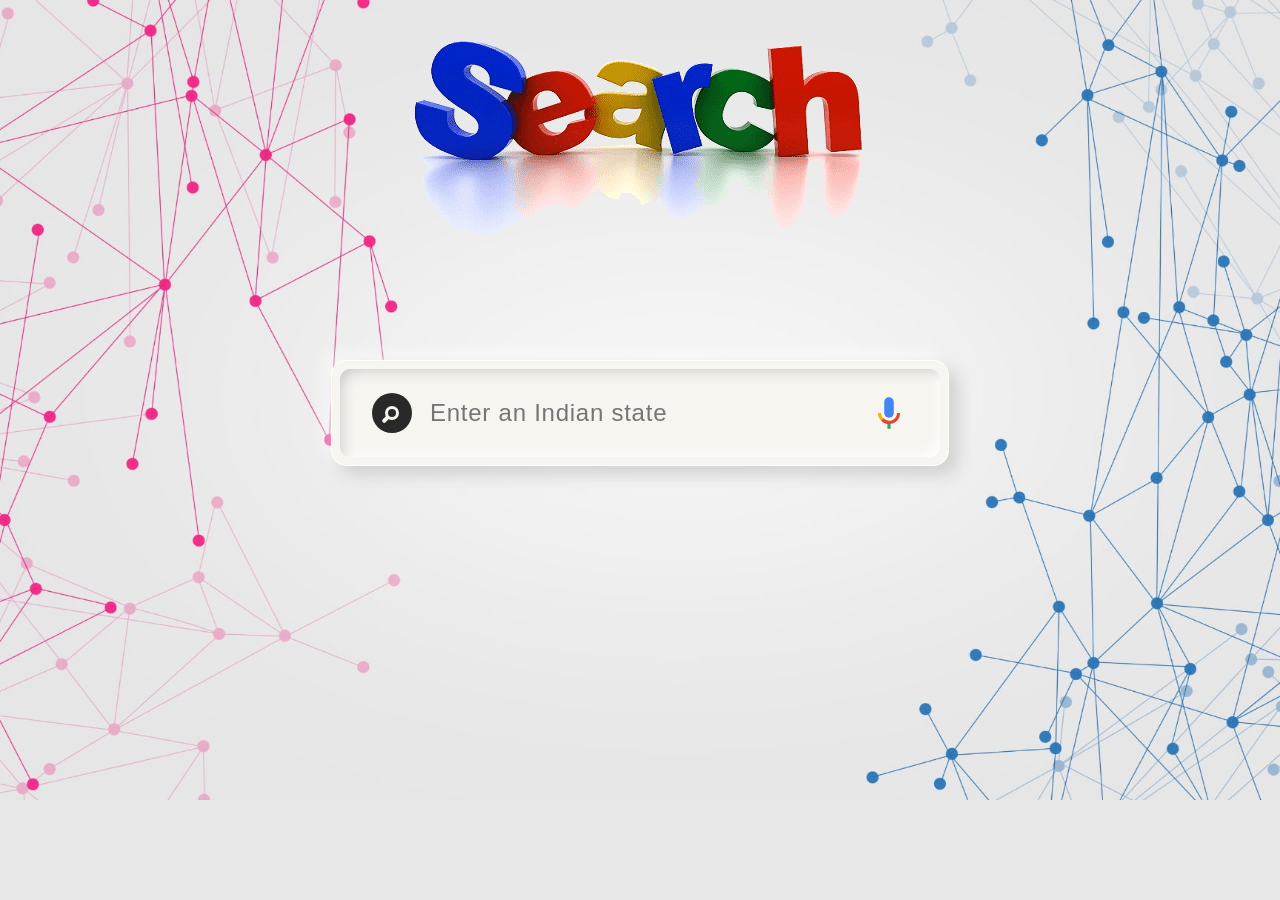
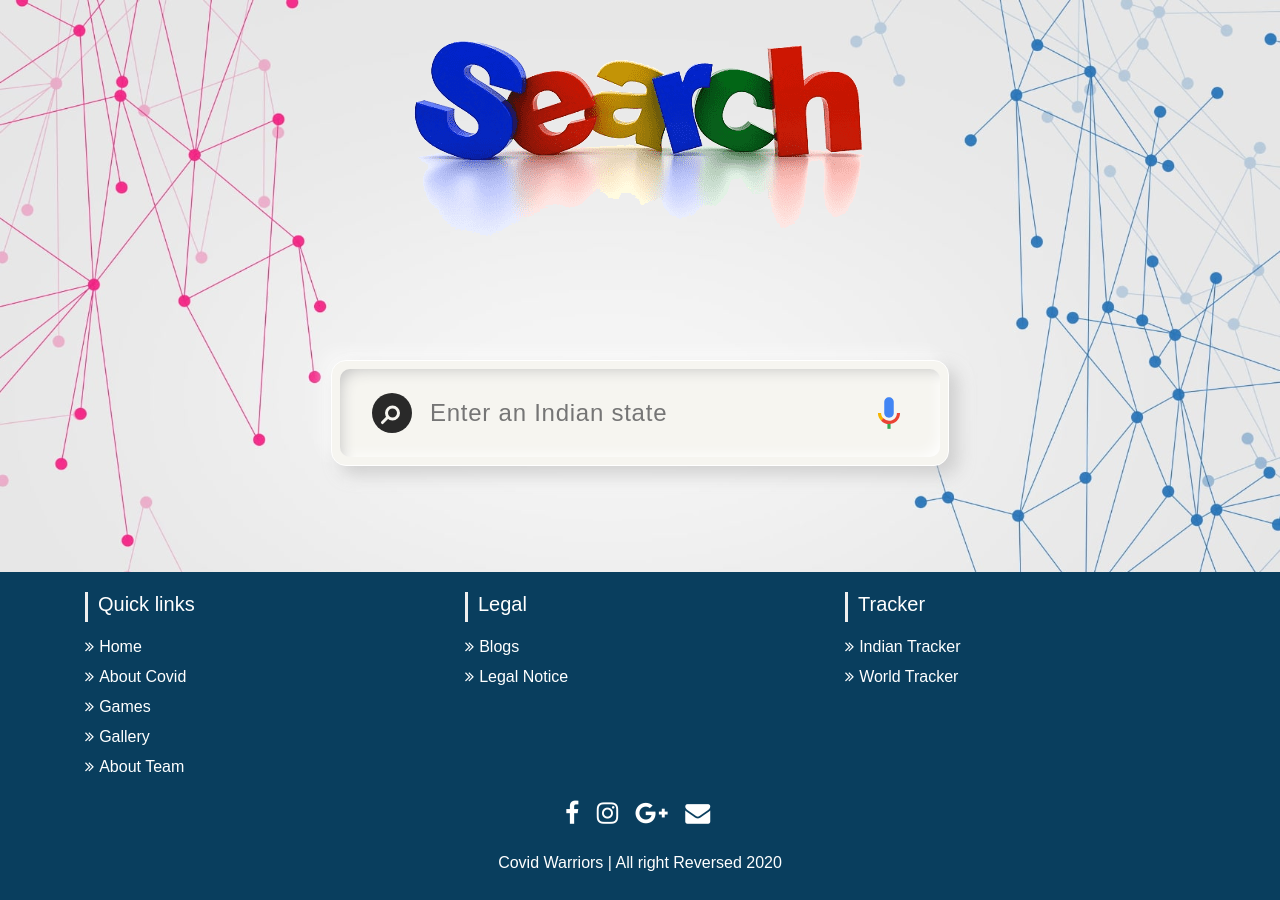
Before and after one commit to dummy26/Covid-Warriors, a Django app: page /search_tab in a window 1280 px wide. Before the commit the page ends 800 px from the top, so only its background shows below. Run offline with Django 3.2, Linux system fonts and the light colour scheme; parts of the project's set-up code (start-up, migrations or seed data) failed here and were passed over; some libraries are stand-ins or nearby versions.

Commit message:
added footer

```diff
--- a/home/static/home/css/404.css
+++ b/home/static/home/css/404.css
@@ -1,6 +1,6 @@
 body {
     background-color: #EEEEEE;
-    font-family: 'Roboto', sans-serif;
+    font-family: sans-serif, Arial;
 }
 
 h1 {
--- /dev/null
+++ b/home/static/home/css/footer.css
@@ -0,0 +1,80 @@
+@import url('https://maxcdn.bootstrapcdn.com/font-awesome/4.7.0/css/font-awesome.min.css');
+section {
+    margin-top: 80px;
+    padding: 20px 0;
+}
+
+#footer {
+    background: #093e5e !important;
+}
+
+#footer h5 {
+    padding-left: 10px;
+    border-left: 3px solid #eeeeee;
+    padding-bottom: 6px;
+    margin-bottom: 10px;
+    color: #ffffff;
+}
+
+#footer a {
+    color: #ffffff;
+    text-decoration: none !important;
+    background-color: transparent;
+    -webkit-text-decoration-skip: objects;
+}
+
+#footer ul.social li {
+    padding: 3px 0;
+}
+
+#footer ul.social li a i {
+    margin-right: 5px;
+    font-size: 25px;
+    -webkit-transition: .5s all ease;
+    -moz-transition: .5s all ease;
+    transition: .5s all ease;
+}
+
+#footer ul.social li:hover a i {
+    font-size: 30px;
+    margin-top: -10px;
+}
+
+#footer ul.social li a,
+#footer ul.quick-links li a {
+    color: #ffffff;
+}
+
+#footer ul.social li a:hover {
+    color: #eeeeee;
+}
+
+#footer ul.quick-links li {
+    padding: 3px 0;
+    -webkit-transition: .5s all ease;
+    -moz-transition: .5s all ease;
+    transition: .5s all ease;
+}
+
+#footer ul.quick-links li:hover {
+    padding: 3px 0;
+    margin-left: 5px;
+    font-weight: 700;
+}
+
+#footer ul.quick-links li a i {
+    margin-right: 5px;
+}
+
+#footer ul.quick-links li:hover a i {
+    font-weight: 700;
+}
+
+@media (max-width:767px) {
+    #footer h5 {
+        padding-left: 0;
+        border-left: transparent;
+        padding-bottom: 0px;
+        margin-bottom: 10px;
+    }
+}
--- a/home/static/home/css/india_tracker.css
+++ b/home/static/home/css/india_tracker.css
@@ -18,7 +18,7 @@ h1 {
     border: 5px solid #fff;
 }
 
-.row {
+.myCardRow {
     margin-top: 60px;
 }
 
--- a/home/static/home/css/search_result.css
+++ b/home/static/home/css/search_result.css
@@ -22,7 +22,7 @@ html {
     cursor: pointer;
 }
 
-.row {
+.myCardRow {
     margin-top: 60px;
 }
 
--- a/home/static/home/css/search_tab.css
+++ b/home/static/home/css/search_tab.css
@@ -16,7 +16,14 @@ body {
     -o-background-size: cover;
 }
 
-.container {
+.searchImage {
+    width: 100%;
+    text-align: center;
+    align-items: center;
+    justify-content: center;
+}
+
+.myContainer {
     text-align: center;
     /* color: #2c3e50; */
     width: 100%;
@@ -84,8 +91,8 @@ form {
 /* white circle in search icon  */
 
 .finder__icon:after {
-    width: 14px;
-    height: 14px;
+    width: 15px;
+    height: 15px;
     background-color: #292929;
     border: 3px solid #f6f5f0;
     top: 50%;
@@ -98,7 +105,7 @@ form {
 }
 
 .active .finder__icon:after {
-    border-width: 11px;
+    border-width: 10px;
     background-color: #f6f5f0;
 }
 
@@ -106,8 +113,8 @@ form {
 /* handle of magnifying glass in search icon  */
 
 .finder__icon:before {
-    width: 4px;
-    height: 13px;
+    width: 3px;
+    height: 15px;
     background-color: #f6f5f0;
     top: 50%;
     left: 20px;
--- a/home/static/home/india_pie_data.json
+++ b/home/static/home/india_pie_data.json
@@ -1 +1 @@
-{"Maharashtra": {"Confirmed": 94041, "Deaths": 3438}, "Tamil Nadu": {"Confirmed": 36841, "Deaths": 326}, "Delhi": {"Confirmed": 32810, "Deaths": 984}, "Gujarat": {"Confirmed": 21521, "Deaths": 1347}, "Rajasthan": {"Confirmed": 11600, "Deaths": 259}, "Uttar Pradesh": {"Confirmed": 11610, "Deaths": 321}, "Madhya Pradesh": {"Confirmed": 10049, "Deaths": 427}, "West Bengal": {"Confirmed": 9328, "Deaths": 432}, "Karnataka": {"Confirmed": 6041, "Deaths": 69}, "Bihar": {"Confirmed": 5710, "Deaths": 33}, "Others": {"Confirmed": 47028, "Deaths": 466}}
+{"Maharashtra": {"Confirmed": 97648, "Deaths": 3590}, "Tamil Nadu": {"Confirmed": 38716, "Deaths": 349}, "Delhi": {"Confirmed": 34687, "Deaths": 1085}, "Gujarat": {"Confirmed": 22032, "Deaths": 1385}, "Rajasthan": {"Confirmed": 11838, "Deaths": 265}, "Uttar Pradesh": {"Confirmed": 12088, "Deaths": 345}, "Madhya Pradesh": {"Confirmed": 10241, "Deaths": 431}, "West Bengal": {"Confirmed": 9768, "Deaths": 442}, "Karnataka": {"Confirmed": 6245, "Deaths": 72}, "Bihar": {"Confirmed": 5983, "Deaths": 36}, "Others": {"Confirmed": 48289, "Deaths": 498}}
--- /dev/null
+++ b/home/templates/home/footer.html
@@ -0,0 +1,52 @@
+<footer>
+    <section id="footer">
+        <div class="container">
+            <div class="row text-center text-xs-center text-sm-left text-md-left">
+                <div class="col-xs-12 col-sm-4 col-md-4">
+                    <h5>Quick links</h5>
+                    <ul class="list-unstyled quick-links">
+                        <li><a href="index.html"><i class="fa fa-angle-double-right"></i>Home</a></li>
+                        <li><a href="about-covid.html"><i class="fa fa-angle-double-right"></i>About Covid </a></li>
+                        <li><a href="games.html"><i class="fa fa-angle-double-right"></i>Games</a></li>
+                        <li><a href="gallery.html"><i class="fa fa-angle-double-right"></i>Gallery</a></li>
+                        <li><a href="about-team.html"><i class="fa fa-angle-double-right"></i>About Team</a></li>
+                    </ul>
+                </div>
+                <div class="col-xs-12 col-sm-4 col-md-4">
+                    <h5>Legal</h5>
+                    <ul class="list-unstyled quick-links">
+                        <li><a href=""><i class="fa fa-angle-double-right"></i>Blogs</a></li>
+                        <li><a href=""><i class="fa fa-angle-double-right"></i>Legal Notice</a></li>
+
+                    </ul>
+                </div>
+                <div class="col-xs-12 col-sm-4 col-md-4">
+                    <h5>Tracker</h5>
+                    <ul class="list-unstyled quick-links">
+                        <li><a href="indian_tracker.html"><i class="fa fa-angle-double-right"></i>Indian Tracker</a></li>
+                        <li><a href="world_tracker.html"><i class="fa fa-angle-double-right"></i>World Tracker</a></li>
+
+                    </ul>
+                </div>
+            </div>
+            <div class="row">
+                <div class="col-xs-12 col-sm-12 col-md-12">
+                    <ul class="list-unstyled list-inline social text-center">
+                        <li class="list-inline-item"><a href="www.facebook.com/"><i class="fa fa-facebook"></i></a></li>
+                        <li class="list-inline-item"><a href="www.instagram.com/"><i class="fa fa-instagram"></i></a></li>
+                        <li class="list-inline-item"><a href="www.googleplus.com/"><i class="fa fa-google-plus"></i></a></li>
+                        <li class="list-inline-item"><a href="www.gmail.com/" target="_blank"><i class="fa fa-envelope"></i></a></li>
+                    </ul>
+                </div>
+                <hr>
+            </div>
+            <div class="row">
+                <div class="col-xs-12 col-sm-12 col-md-12 mt-2 mt-sm-2 text-center text-white">
+
+                    <p class="h6">Covid Warriors | All right Reversed 2020</p>
+                </div>
+                <hr>
+            </div>
+        </div>
+    </section>
+</footer>
--- a/home/templates/home/search_tab.html
+++ b/home/templates/home/search_tab.html
@@ -3,19 +3,20 @@
 
 <head>
     <title>Search</title>
-    <!-- Bootstrap CSS -->
     <link rel="stylesheet" href="https://stackpath.bootstrapcdn.com/bootstrap/4.5.0/css/bootstrap.min.css" integrity="sha384-9aIt2nRpC12Uk9gS9baDl411NQApFmC26EwAOH8WgZl5MYYxFfc+NcPb1dKGj7Sk" crossorigin="anonymous">
 
     <link rel="stylesheet" type="text/css" href="{%static 'home/css/search_tab.css'%}">
+    <link rel="stylesheet" href="{%static 'home/css/footer.css'%}" type="text/css">
+
 </head>
 
 <body>
 
-    <div class="text-center">
+    <div class="searchImage">
         <img src="/media/pics/search_heading.png" />
     </div>
 
-    <div class="container">
+    <div class="myContainer">
 
         <form id="search_tab_form" action="{%url 'search'%}" method="get" autocomplete="off">
             <div class="finder">
@@ -40,11 +41,10 @@
             </div>
         </form>
     </div>
+    {%include 'home/footer.html'%}
 
+    <script src="{% static 'home/js/search_tab.js' %} "></script>
 
 </body>
 
-
-<script src="{% static 'home/js/search_tab.js' %} "></script>
-
 </html>
--- a/home/templates/home/world_tracker.html
+++ b/home/templates/home/world_tracker.html
@@ -19,6 +19,8 @@
     <link rel="stylesheet" href="https://stackpath.bootstrapcdn.com/bootstrap/4.5.0/css/bootstrap.min.css" integrity="sha384-9aIt2nRpC12Uk9gS9baDl411NQApFmC26EwAOH8WgZl5MYYxFfc+NcPb1dKGj7Sk" crossorigin="anonymous">
 
     <link rel="stylesheet" type="text/css" href="{%static 'home/css/world_tracker.css'%}">
+    <link rel="stylesheet" href="{%static 'home/css/footer.css'%}" type="text/css">
+
 </head>
 
 <body>
@@ -65,6 +67,8 @@
 
     </div>
 
+    {%include 'home/footer.html'%}
+
     <script src="https://code.jquery.com/jquery-3.5.1.min.js" integrity="sha256-9/aliU8dGd2tb6OSsuzixeV4y/faTqgFtohetphbbj0=" crossorigin="anonymous"></script>
     <script src="https://cdn.jsdelivr.net/npm/popper.js@1.16.0/dist/umd/popper.min.js" integrity="sha384-Q6E9RHvbIyZFJoft+2mJbHaEWldlvI9IOYy5n3zV9zzTtmI3UksdQRVvoxMfooAo" crossorigin="anonymous"></script>
     <script src="https://stackpath.bootstrapcdn.com/bootstrap/4.5.0/js/bootstrap.min.js" integrity="sha384-OgVRvuATP1z7JjHLkuOU7Xw704+h835Lr+6QL9UvYjZE3Ipu6Tp75j7Bh/kR0JKI" crossorigin="anonymous"></script>
```
Also changed, not shown: home/data.txt (+1 -1 lines), home/templates/home/india_tracker.html (+6 -2 lines), home/templates/home/search_result.html (+7 -2 lines).
